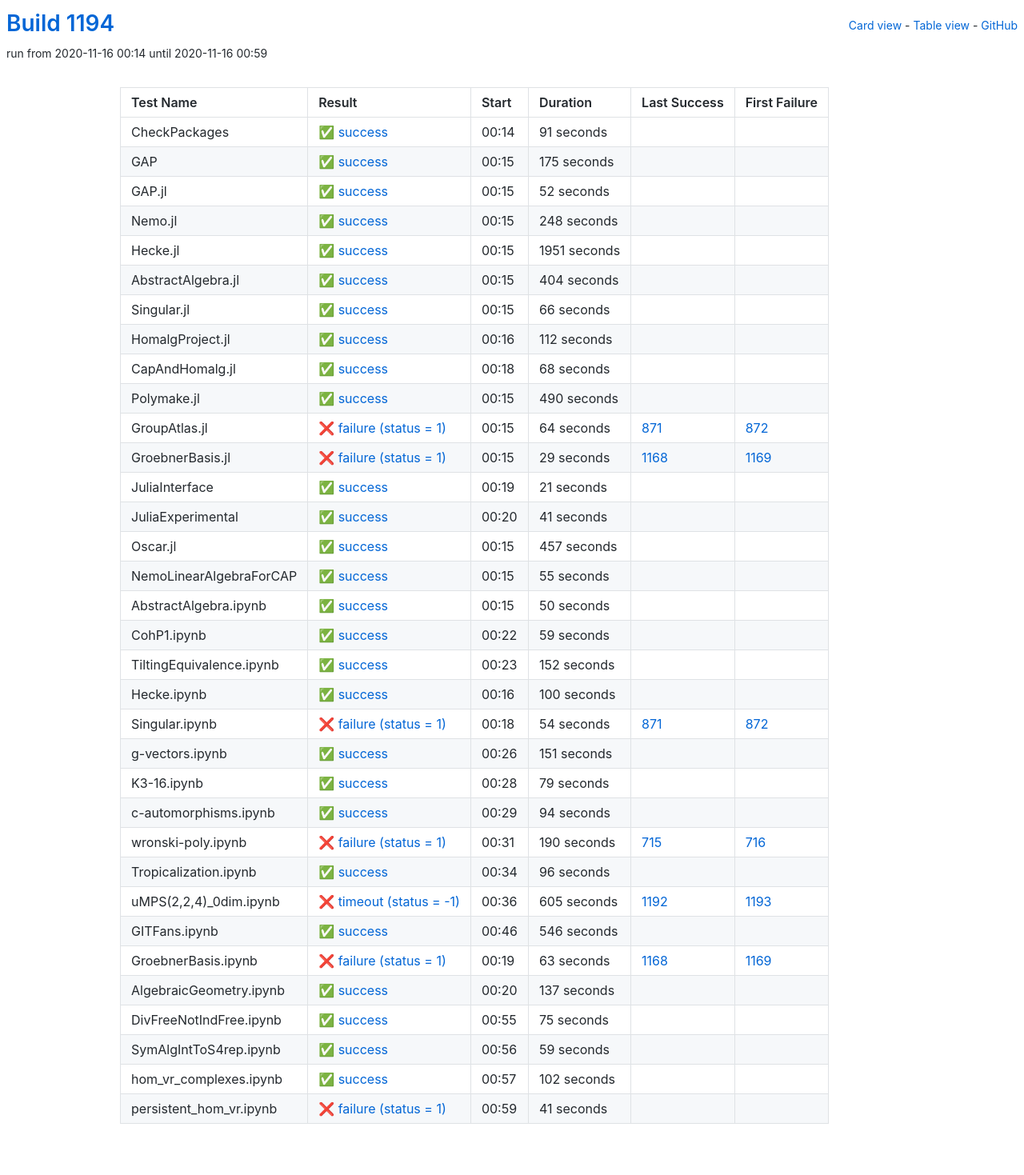
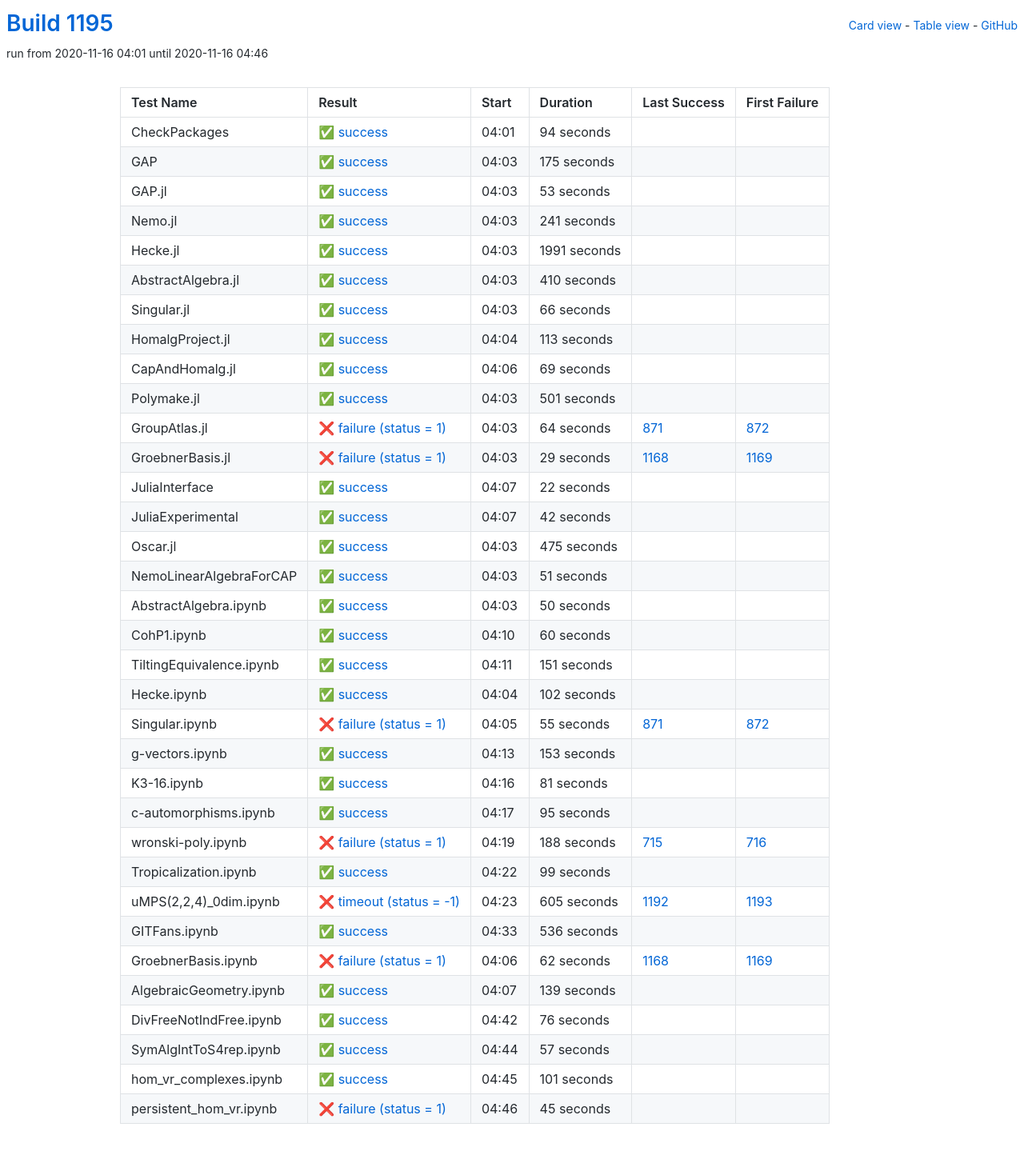
Before and after one commit to oscar-system/oscar-ci-status-stable, a Jekyll site: the page built from table.html, in a window 1280 px wide. Shown: the whole page at 80% size. Built offline with Jekyll 4.4.1, drawn with Linux system fonts in a browser that asks for light colours.

Commit message:
Build #1195

```diff
--- a/_data/ci.yml
+++ b/_data/ci.yml
@@ -1,6 +1,6 @@
 ---
-build: 1194
-build_url: https://oscarci.mathematik.uni-kl.de/job/oscar-stable/1194/
+build: 1195
+build_url: https://oscarci.mathematik.uni-kl.de/job/oscar-stable/1195/
 job: oscar-stable
 organization: oscar-system
 repo: oscar-ci-status-stable
@@ -8,20 +8,20 @@ repourl: https://github.com/oscar-system/oscar-ci-status-stable
 tests:
 - name: CheckPackages
   id: checkpackages
-  log: https://oscarci.mathematik.uni-kl.de/job/oscar-stable/1194/artifact/logs/build-1194/CheckPackages.log
-  start: 2020-11-16 00:14
+  log: https://oscarci.mathematik.uni-kl.de/job/oscar-stable/1195/artifact/logs/build-1195/CheckPackages.log
+  start: 2020-11-16 04:01
   success: true
   exitcode: 0
   status: success
-  duration: 91
+  duration: 94
   last_success: false
   last_success_url:
   first_failure: false
   first_failure_url:
 - name: GAP
   id: gap
-  log: https://oscarci.mathematik.uni-kl.de/job/oscar-stable/1194/artifact/logs/build-1194/GAP.log
-  start: 2020-11-16 00:15
+  log: https://oscarci.mathematik.uni-kl.de/job/oscar-stable/1195/artifact/logs/build-1195/GAP.log
+  start: 2020-11-16 04:03
   success: true
   exitcode: 0
   status: success
@@ -32,56 +32,56 @@ tests:
   first_failure_url:
 - name: GAP.jl
   id: gap-jl
-  log: https://oscarci.mathematik.uni-kl.de/job/oscar-stable/1194/artifact/logs/build-1194/GAP.jl.log
-  start: 2020-11-16 00:15
+  log: https://oscarci.mathematik.uni-kl.de/job/oscar-stable/1195/artifact/logs/build-1195/GAP.jl.log
+  start: 2020-11-16 04:03
   success: true
   exitcode: 0
   status: success
-  duration: 52
+  duration: 53
   last_success: false
   last_success_url:
   first_failure: false
   first_failure_url:
 - name: Nemo.jl
   id: nemo-jl
-  log: https://oscarci.mathematik.uni-kl.de/job/oscar-stable/1194/artifact/logs/build-1194/Nemo.jl.log
-  start: 2020-11-16 00:15
+  log: https://oscarci.mathematik.uni-kl.de/job/oscar-stable/1195/artifact/logs/build-1195/Nemo.jl.log
+  start: 2020-11-16 04:03
   success: true
   exitcode: 0
   status: success
-  duration: 248
+  duration: 241
   last_success: false
   last_success_url:
   first_failure: false
   first_failure_url:
 - name: Hecke.jl
   id: hecke-jl
-  log: https://oscarci.mathematik.uni-kl.de/job/oscar-stable/1194/artifact/logs/build-1194/Hecke.jl.log
-  start: 2020-11-16 00:15
+  log: https://oscarci.mathematik.uni-kl.de/job/oscar-stable/1195/artifact/logs/build-1195/Hecke.jl.log
+  start: 2020-11-16 04:03
   success: true
   exitcode: 0
   status: success
-  duration: 1951
+  duration: 1991
   last_success: false
   last_success_url:
   first_failure: false
   first_failure_url:
 - name: AbstractAlgebra.jl
   id: abstractalgebra-jl
-  log: https://oscarci.mathematik.uni-kl.de/job/oscar-stable/1194/artifact/logs/build-1194/AbstractAlgebra.jl.log
-  start: 2020-11-16 00:15
+  log: https://oscarci.mathematik.uni-kl.de/job/oscar-stable/1195/artifact/logs/build-1195/AbstractAlgebra.jl.log
+  start: 2020-11-16 04:03
   success: true
   exitcode: 0
   status: success
-  duration: 404
+  duration: 410
   last_success: false
   last_success_url:
   first_failure: false
   first_failure_url:
 - name: Singular.jl
   id: singular-jl
-  log: https://oscarci.mathematik.uni-kl.de/job/oscar-stable/1194/artifact/logs/build-1194/Singular.jl.log
-  start: 2020-11-16 00:15
+  log: https://oscarci.mathematik.uni-kl.de/job/oscar-stable/1195/artifact/logs/build-1195/Singular.jl.log
+  start: 2020-11-16 04:03
   success: true
   exitcode: 0
   status: success
@@ -92,44 +92,44 @@ tests:
   first_failure_url:
 - name: HomalgProject.jl
   id: homalgproject-jl
-  log: https://oscarci.mathematik.uni-kl.de/job/oscar-stable/1194/artifact/logs/build-1194/HomalgProject.jl.log
-  start: 2020-11-16 00:16
+  log: https://oscarci.mathematik.uni-kl.de/job/oscar-stable/1195/artifact/logs/build-1195/HomalgProject.jl.log
+  start: 2020-11-16 04:04
   success: true
   exitcode: 0
   status: success
-  duration: 112
+  duration: 113
   last_success: false
   last_success_url:
   first_failure: false
   first_failure_url:
 - name: CapAndHomalg.jl
   id: capandhomalg-jl
-  log: https://oscarci.mathematik.uni-kl.de/job/oscar-stable/1194/artifact/logs/build-1194/CapAndHomalg.jl.log
-  start: 2020-11-16 00:18
+  log: https://oscarci.mathematik.uni-kl.de/job/oscar-stable/1195/artifact/logs/build-1195/CapAndHomalg.jl.log
+  start: 2020-11-16 04:06
   success: true
   exitcode: 0
   status: success
-  duration: 68
+  duration: 69
   last_success: false
   last_success_url:
   first_failure: false
   first_failure_url:
 - name: Polymake.jl
   id: polymake-jl
-  log: https://oscarci.mathematik.uni-kl.de/job/oscar-stable/1194/artifact/logs/build-1194/Polymake.jl.log
-  start: 2020-11-16 00:15
+  log: https://oscarci.mathematik.uni-kl.de/job/oscar-stable/1195/artifact/logs/build-1195/Polymake.jl.log
+  start: 2020-11-16 04:03
   success: true
   exitcode: 0
   status: success
-  duration: 490
+  duration: 501
   last_success: false
   last_success_url:
   first_failure: false
   first_failure_url:
 - name: GroupAtlas.jl
   id: groupatlas-jl
-  log: https://oscarci.mathematik.uni-kl.de/job/oscar-stable/1194/artifact/logs/build-1194/GroupAtlas.jl.log
-  start: 2020-11-16 00:15
+  log: https://oscarci.mathematik.uni-kl.de/job/oscar-stable/1195/artifact/logs/build-1195/GroupAtlas.jl.log
+  start: 2020-11-16 04:03
   success: false
   exitcode: 1
   status: failure
@@ -140,8 +140,8 @@ tests:
   first_failure_url: https://oscarci.mathematik.uni-kl.de/job/oscar-stable/872/
 - name: GroebnerBasis.jl
   id: groebnerbasis-jl
-  log: https://oscarci.mathematik.uni-kl.de/job/oscar-stable/1194/artifact/logs/build-1194/GroebnerBasis.jl.log
-  start: 2020-11-16 00:15
+  log: https://oscarci.mathematik.uni-kl.de/job/oscar-stable/1195/artifact/logs/build-1195/GroebnerBasis.jl.log
+  start: 2020-11-16 04:03
   success: false
   exitcode: 1
   status: failure
@@ -152,56 +152,56 @@ tests:
   first_failure_url: https://oscarci.mathematik.uni-kl.de/job/oscar-stable/1169/
 - name: JuliaInterface
   id: juliainterface
-  log: https://oscarci.mathematik.uni-kl.de/job/oscar-stable/1194/artifact/logs/build-1194/JuliaInterface.log
-  start: 2020-11-16 00:19
+  log: https://oscarci.mathematik.uni-kl.de/job/oscar-stable/1195/artifact/logs/build-1195/JuliaInterface.log
+  start: 2020-11-16 04:07
   success: true
   exitcode: 0
   status: success
-  duration: 21
+  duration: 22
   last_success: false
   last_success_url:
   first_failure: false
   first_failure_url:
 - name: JuliaExperimental
   id: juliaexperimental
-  log: https://oscarci.mathematik.uni-kl.de/job/oscar-stable/1194/artifact/logs/build-1194/JuliaExperimental.log
-  start: 2020-11-16 00:20
+  log: https://oscarci.mathematik.uni-kl.de/job/oscar-stable/1195/artifact/logs/build-1195/JuliaExperimental.log
+  start: 2020-11-16 04:07
   success: true
   exitcode: 0
   status: success
-  duration: 41
+  duration: 42
   last_success: false
   last_success_url:
   first_failure: false
   first_failure_url:
 - name: Oscar.jl
   id: oscar-jl
-  log: https://oscarci.mathematik.uni-kl.de/job/oscar-stable/1194/artifact/logs/build-1194/Oscar.jl.log
-  start: 2020-11-16 00:15
+  log: https://oscarci.mathematik.uni-kl.de/job/oscar-stable/1195/artifact/logs/build-1195/Oscar.jl.log
+  start: 2020-11-16 04:03
   success: true
   exitcode: 0
   status: success
-  duration: 457
+  duration: 475
   last_success: false
   last_success_url:
   first_failure: false
   first_failure_url:
 - name: NemoLinearAlgebraForCAP
   id: nemolinearalgebraforcap
-  log: https://oscarci.mathematik.uni-kl.de/job/oscar-stable/1194/artifact/logs/build-1194/NemoLinearAlgebraForCAP.log
-  start: 2020-11-16 00:15
+  log: https://oscarci.mathematik.uni-kl.de/job/oscar-stable/1195/artifact/logs/build-1195/NemoLinearAlgebraForCAP.log
+  start: 2020-11-16 04:03
   success: true
   exitcode: 0
   status: success
-  duration: 55
+  duration: 51
   last_success: false
   last_success_url:
   first_failure: false
   first_failure_url:
 - name: AbstractAlgebra.ipynb
   id: abstractalgebra-ipynb
-  log: https://oscarci.mathematik.uni-kl.de/job/oscar-stable/1194/artifact/logs/build-1194/AbstractAlgebra.ipynb.log
-  start: 2020-11-16 00:15
+  log: https://oscarci.mathematik.uni-kl.de/job/oscar-stable/1195/artifact/logs/build-1195/AbstractAlgebra.ipynb.log
+  start: 2020-11-16 04:03
   success: true
   exitcode: 0
   status: success
@@ -212,56 +212,20 @@ tests:
   first_failure_url:
 - name: CohP1.ipynb
   id: cohp1-ipynb
-  log: https://oscarci.mathematik.uni-kl.de/job/oscar-stable/1194/artifact/logs/build-1194/CohP1.ipynb.log
-  start: 2020-11-16 00:22
+  log: https://oscarci.mathematik.uni-kl.de/job/oscar-stable/1195/artifact/logs/build-1195/CohP1.ipynb.log
+  start: 2020-11-16 04:10
   success: true
   exitcode: 0
   status: success
-  duration: 59
+  duration: 60
   last_success: false
   last_success_url:
   first_failure: false
   first_failure_url:
 - name: TiltingEquivalence.ipynb
   id: tiltingequivalence-ipynb
-  log: https://oscarci.mathematik.uni-kl.de/job/oscar-stable/1194/artifact/logs/build-1194/TiltingEquivalence.ipynb.log
-  start: 2020-11-16 00:23
-  success: true
-  exitcode: 0
-  status: success
-  duration: 152
-  last_success: false
-  last_success_url:
-  first_failure: false
-  first_failure_url:
-- name: Hecke.ipynb
-  id: hecke-ipynb
-  log: https://oscarci.mathematik.uni-kl.de/job/oscar-stable/1194/artifact/logs/build-1194/Hecke.ipynb.log
-  start: 2020-11-16 00:16
-  success: true
-  exitcode: 0
-  status: success
-  duration: 100
-  last_success: false
-  last_success_url:
-  first_failure: false
-  first_failure_url:
-- name: Singular.ipynb
-  id: singular-ipynb
-  log: https://oscarci.mathematik.uni-kl.de/job/oscar-stable/1194/artifact/logs/build-1194/Singular.ipynb.log
-  start: 2020-11-16 00:18
-  success: false
-  exitcode: 1
-  status: failure
-  duration: 54
-  last_success: 871
-  last_success_url: https://oscarci.mathematik.uni-kl.de/job/oscar-stable/871/
-  first_failure: 872
-  first_failure_url: https://oscarci.mathematik.uni-kl.de/job/oscar-stable/872/
-- name: g-vectors.ipynb
-  id: g-vectors-ipynb
-  log: https://oscarci.mathematik.uni-kl.de/job/oscar-stable/1194/artifact/logs/build-1194/g-vectors.ipynb.log
-  start: 2020-11-16 00:26
+  log: https://oscarci.mathematik.uni-kl.de/job/oscar-stable/1195/artifact/logs/build-1195/TiltingEquivalence.ipynb.log
+  start: 2020-11-16 04:11
   success: true
   exitcode: 0
   status: success
@@ -270,58 +234,94 @@ tests:
   last_success_url:
   first_failure: false
   first_failure_url:
-- name: K3-16.ipynb
-  id: k3-16-ipynb
-  log: https://oscarci.mathematik.uni-kl.de/job/oscar-stable/1194/artifact/logs/build-1194/K3-16.ipynb.log
-  start: 2020-11-16 00:28
+- name: Hecke.ipynb
+  id: hecke-ipynb
+  log: https://oscarci.mathematik.uni-kl.de/job/oscar-stable/1195/artifact/logs/build-1195/Hecke.ipynb.log
+  start: 2020-11-16 04:04
   success: true
   exitcode: 0
   status: success
-  duration: 79
+  duration: 102
+  last_success: false
+  last_success_url:
+  first_failure: false
+  first_failure_url:
+- name: Singular.ipynb
+  id: singular-ipynb
+  log: https://oscarci.mathematik.uni-kl.de/job/oscar-stable/1195/artifact/logs/build-1195/Singular.ipynb.log
+  start: 2020-11-16 04:05
+  success: false
+  exitcode: 1
+  status: failure
+  duration: 55
+  last_success: 871
+  last_success_url: https://oscarci.mathematik.uni-kl.de/job/oscar-stable/871/
+  first_failure: 872
+  first_failure_url: https://oscarci.mathematik.uni-kl.de/job/oscar-stable/872/
+- name: g-vectors.ipynb
+  id: g-vectors-ipynb
+  log: https://oscarci.mathematik.uni-kl.de/job/oscar-stable/1195/artifact/logs/build-1195/g-vectors.ipynb.log
+  start: 2020-11-16 04:13
+  success: true
+  exitcode: 0
+  status: success
+  duration: 153
+  last_success: false
+  last_success_url:
+  first_failure: false
+  first_failure_url:
+- name: K3-16.ipynb
+  id: k3-16-ipynb
+  log: https://oscarci.mathematik.uni-kl.de/job/oscar-stable/1195/artifact/logs/build-1195/K3-16.ipynb.log
+  start: 2020-11-16 04:16
+  success: true
+  exitcode: 0
+  status: success
+  duration: 81
   last_success: false
   last_success_url:
   first_failure: false
   first_failure_url:
 - name: c-automorphisms.ipynb
   id: c-automorphisms-ipynb
-  log: https://oscarci.mathematik.uni-kl.de/job/oscar-stable/1194/artifact/logs/build-1194/c-automorphisms.ipynb.log
-  start: 2020-11-16 00:29
+  log: https://oscarci.mathematik.uni-kl.de/job/oscar-stable/1195/artifact/logs/build-1195/c-automorphisms.ipynb.log
+  start: 2020-11-16 04:17
   success: true
   exitcode: 0
   status: success
-  duration: 94
+  duration: 95
   last_success: false
   last_success_url:
   first_failure: false
   first_failure_url:
 - name: wronski-poly.ipynb
   id: wronski-poly-ipynb
-  log: https://oscarci.mathematik.uni-kl.de/job/oscar-stable/1194/artifact/logs/build-1194/wronski-poly.ipynb.log
-  start: 2020-11-16 00:31
+  log: https://oscarci.mathematik.uni-kl.de/job/oscar-stable/1195/artifact/logs/build-1195/wronski-poly.ipynb.log
+  start: 2020-11-16 04:19
   success: false
   exitcode: 1
   status: failure
-  duration: 190
+  duration: 188
   last_success: 715
   last_success_url: https://oscarci.mathematik.uni-kl.de/job/oscar-stable/715/
   first_failure: 716
   first_failure_url: https://oscarci.mathematik.uni-kl.de/job/oscar-stable/716/
 - name: Tropicalization.ipynb
   id: tropicalization-ipynb
-  log: https://oscarci.mathematik.uni-kl.de/job/oscar-stable/1194/artifact/logs/build-1194/Tropicalization.ipynb.log
-  start: 2020-11-16 00:34
+  log: https://oscarci.mathematik.uni-kl.de/job/oscar-stable/1195/artifact/logs/build-1195/Tropicalization.ipynb.log
+  start: 2020-11-16 04:22
   success: true
   exitcode: 0
   status: success
-  duration: 96
+  duration: 99
   last_success: false
   last_success_url:
   first_failure: false
   first_failure_url:
 - name: uMPS(2,2,4)_0dim.ipynb
   id: umps-2-2-4-0dim-ipynb
-  log: https://oscarci.mathematik.uni-kl.de/job/oscar-stable/1194/artifact/logs/build-1194/uMPS-2-2-4-_0dim.ipynb.log
-  start: 2020-11-16 00:36
+  log: https://oscarci.mathematik.uni-kl.de/job/oscar-stable/1195/artifact/logs/build-1195/uMPS-2-2-4-_0dim.ipynb.log
+  start: 2020-11-16 04:23
   success: false
   exitcode: -1
   status: timeout
@@ -332,84 +332,84 @@ tests:
   first_failure_url: https://oscarci.mathematik.uni-kl.de/job/oscar-stable/1193/
 - name: GITFans.ipynb
   id: gitfans-ipynb
-  log: https://oscarci.mathematik.uni-kl.de/job/oscar-stable/1194/artifact/logs/build-1194/GITFans.ipynb.log
-  start: 2020-11-16 00:46
+  log: https://oscarci.mathematik.uni-kl.de/job/oscar-stable/1195/artifact/logs/build-1195/GITFans.ipynb.log
+  start: 2020-11-16 04:33
   success: true
   exitcode: 0
   status: success
-  duration: 546
+  duration: 536
   last_success: false
   last_success_url:
   first_failure: false
   first_failure_url:
 - name: GroebnerBasis.ipynb
   id: groebnerbasis-ipynb
-  log: https://oscarci.mathematik.uni-kl.de/job/oscar-stable/1194/artifact/logs/build-1194/GroebnerBasis.ipynb.log
-  start: 2020-11-16 00:19
+  log: https://oscarci.mathematik.uni-kl.de/job/oscar-stable/1195/artifact/logs/build-1195/GroebnerBasis.ipynb.log
+  start: 2020-11-16 04:06
   success: false
   exitcode: 1
   status: failure
-  duration: 63
+  duration: 62
   last_success: 1168
   last_success_url: https://oscarci.mathematik.uni-kl.de/job/oscar-stable/1168/
   first_failure: 1169
   first_failure_url: https://oscarci.mathematik.uni-kl.de/job/oscar-stable/1169/
 - name: AlgebraicGeometry.ipynb
   id: algebraicgeometry-ipynb
-  log: https://oscarci.mathematik.uni-kl.de/job/oscar-stable/1194/artifact/logs/build-1194/AlgebraicGeometry.ipynb.log
-  start: 2020-11-16 00:20
+  log: https://oscarci.mathematik.uni-kl.de/job/oscar-stable/1195/artifact/logs/build-1195/AlgebraicGeometry.ipynb.log
+  start: 2020-11-16 04:07
   success: true
   exitcode: 0
   status: success
-  duration: 137
+  duration: 139
   last_success: false
   last_success_url:
   first_failure: false
   first_failure_url:
 - name: DivFreeNotIndFree.ipynb
   id: divfreenotindfree-ipynb
-  log: https://oscarci.mathematik.uni-kl.de/job/oscar-stable/1194/artifact/logs/build-1194/DivFreeNotIndFree.ipynb.log
-  start: 2020-11-16 00:55
+  log: https://oscarci.mathematik.uni-kl.de/job/oscar-stable/1195/artifact/logs/build-1195/DivFreeNotIndFree.ipynb.log
+  start: 2020-11-16 04:42
   success: true
   exitcode: 0
   status: success
-  duration: 75
+  duration: 76
   last_success: false
   last_success_url:
   first_failure: false
   first_failure_url:
 - name: SymAlgIntToS4rep.ipynb
   id: symalginttos4rep-ipynb
-  log: https://oscarci.mathematik.uni-kl.de/job/oscar-stable/1194/artifact/logs/build-1194/SymAlgIntToS4rep.ipynb.log
-  start: 2020-11-16 00:56
+  log: https://oscarci.mathematik.uni-kl.de/job/oscar-stable/1195/artifact/logs/build-1195/SymAlgIntToS4rep.ipynb.log
+  start: 2020-11-16 04:44
   success: true
   exitcode: 0
   status: success
-  duration: 59
+  duration: 57
   last_success: false
   last_success_url:
   first_failure: false
   first_failure_url:
 - name: hom_vr_complexes.ipynb
   id: hom-vr-complexes-ipynb
-  log: https://oscarci.mathematik.uni-kl.de/job/oscar-stable/1194/artifact/logs/build-1194/hom_vr_complexes.ipynb.log
-  start: 2020-11-16 00:57
+  log: https://oscarci.mathematik.uni-kl.de/job/oscar-stable/1195/artifact/logs/build-1195/hom_vr_complexes.ipynb.log
+  start: 2020-11-16 04:45
   success: true
   exitcode: 0
   status: success
-  duration: 102
+  duration: 101
   last_success: false
   last_success_url:
   first_failure: false
   first_failure_url:
 - name: persistent_hom_vr.ipynb
   id: persistent-hom-vr-ipynb
-  log: https://oscarci.mathematik.uni-kl.de/job/oscar-stable/1194/artifact/logs/build-1194/persistent_hom_vr.ipynb.log
-  start: 2020-11-16 00:59
+  log: https://oscarci.mathematik.uni-kl.de/job/oscar-stable/1195/artifact/logs/build-1195/persistent_hom_vr.ipynb.log
+  start: 2020-11-16 04:46
   success: false
   exitcode: 1
   status: failure
-  duration: 41
+  duration: 45
   last_success: false
   last_success_url:
   first_failure: false
```
Also changed, not shown: README.md.
